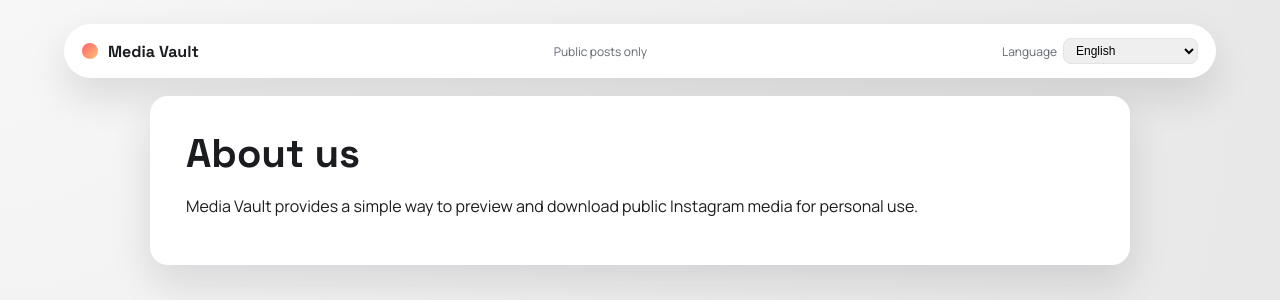
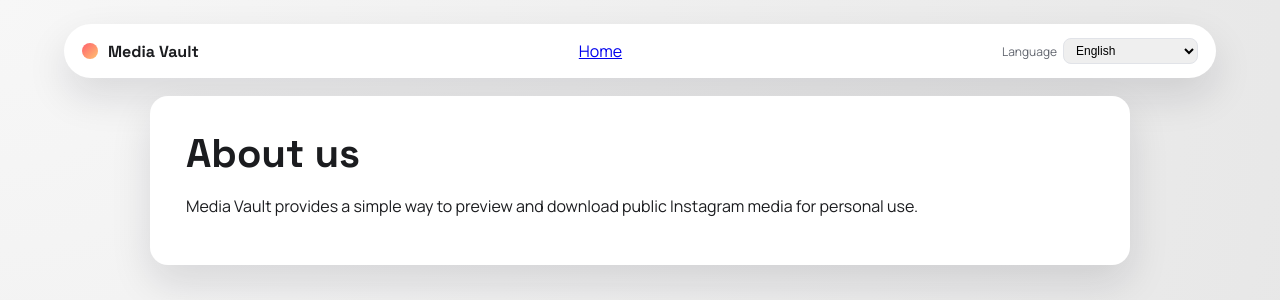
Before and after one commit to pankajvermatechtouch-a11y/web, a Flask app: page /1/about in a window 1280 px wide. Shown: the top 300 px of the page. Run offline with Flask 3, Linux system fonts and the light colour scheme; some libraries are stand-ins or nearby versions.

Commit message:
Update page.html

```diff
--- a/templates/page.html
+++ b/templates/page.html
@@ -21,7 +21,7 @@
         <span class="brand-dot"></span>
         <span>{{ t.brand }}</span>
       </div>
-      <div class="status">{{ t.status }}</div>
+      <a class="home-btn" href="{{ url_for('video_download', lang=lang) }}">{{ t.home }}</a>
       <form class="lang-select" method="get" action="/">
         <label class="lang-label" for="langSelect">{{ t.language_label }}</label>
         <select id="langSelect" name="lang">
```
